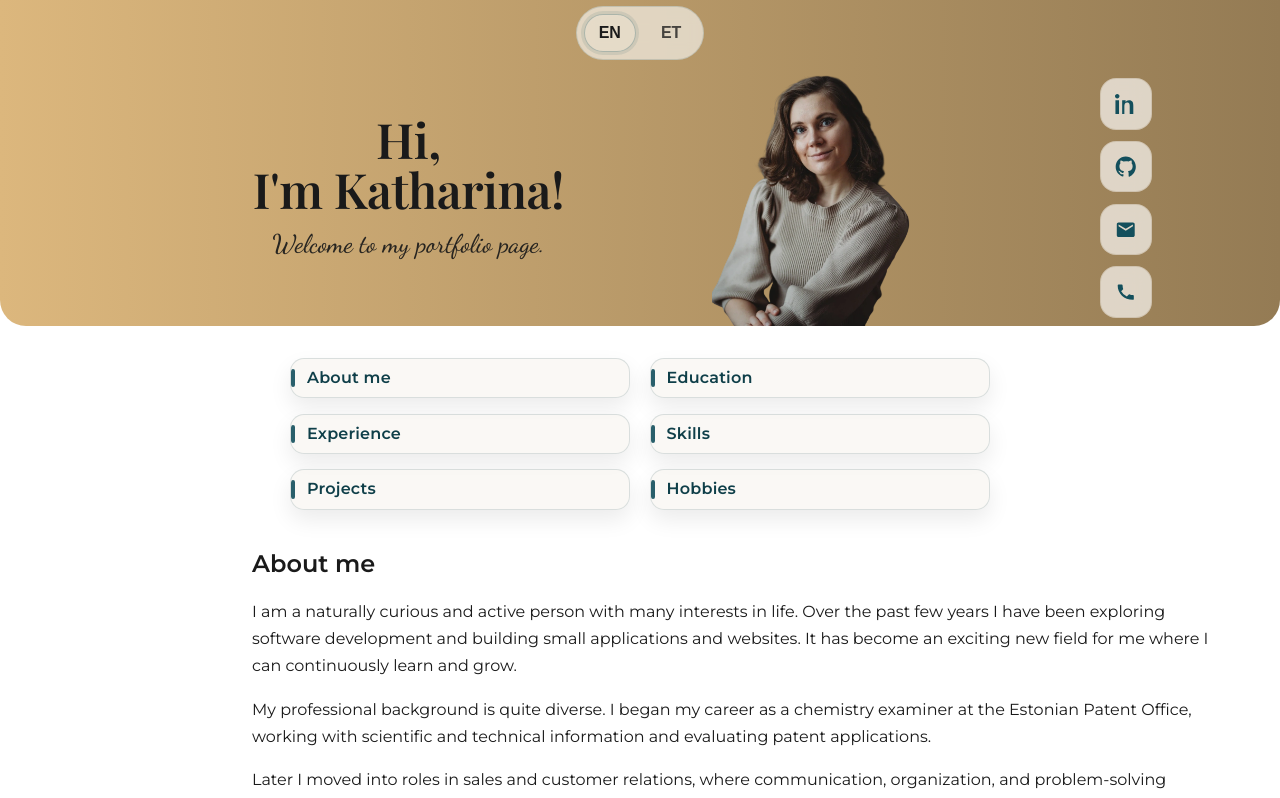
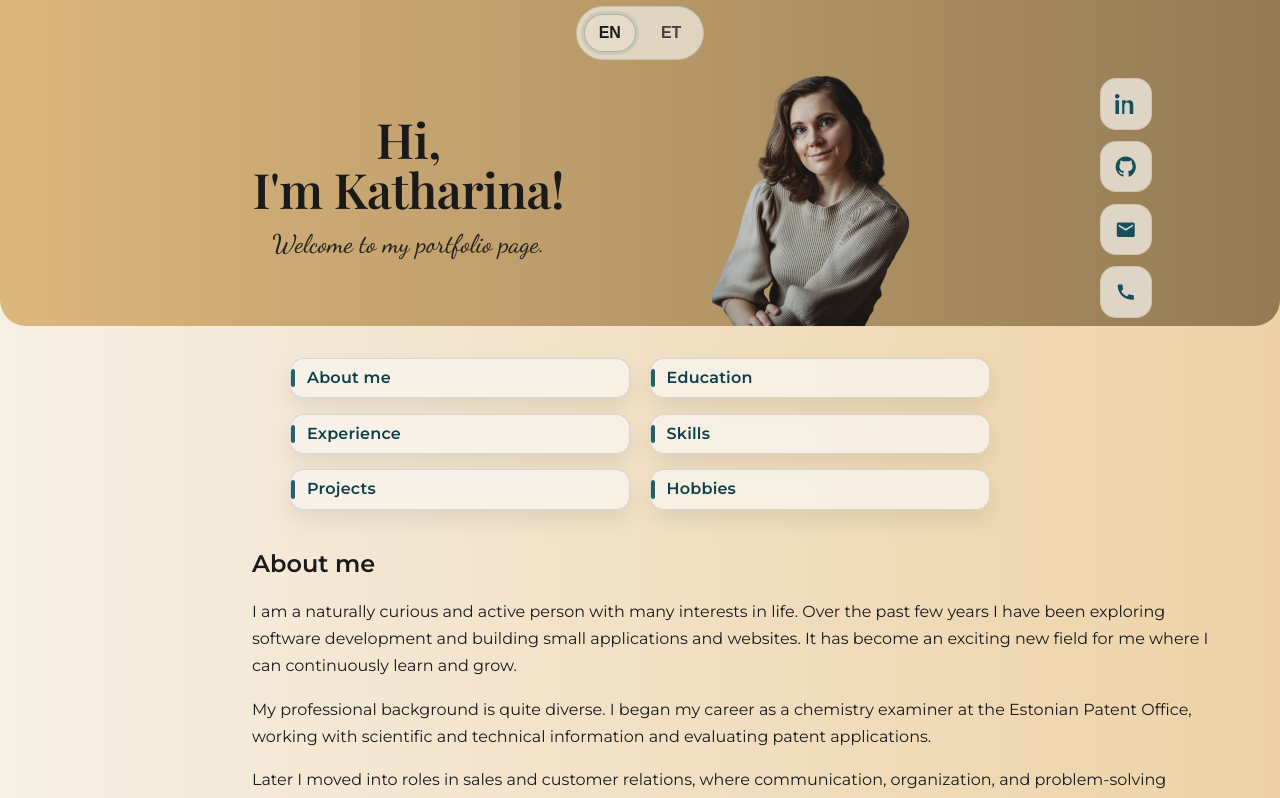
Before and after one commit to KatharinaMat/my-portfolio, a Nuxt app: page / in a window 1280 px wide. Shown: the top 798 px of the page. Built offline with nearby package versions, Linux system fonts and the light colour scheme.

Commit message:
index.vue fix class=page

```diff
--- a/app/assets/css/main.css
+++ b/app/assets/css/main.css
@@ -57,7 +57,7 @@ html {
   .page {
     background: linear-gradient(
       90deg,
-      var(--br-main),
+      var(--bg-main),
       var(--bg-warm-desktop) 100%
     );
   }
--- a/app/pages/index.vue
+++ b/app/pages/index.vue
@@ -1,4 +1,5 @@
 <template>
+  <main class="page" :data-locale="locale">
     <HeroNav
       :hero-nav="heroNav"
       :mobile-menu-open="mobileMenuOpen"
@@ -18,6 +19,7 @@
       @update:show-publications="showPublications = $event"
       @nav-click="onClickScroll"
     />
+  </main>
 </template>
 
 <script setup lang="ts">
```
Lines whose indentation alone changed are shown as unchanged.
